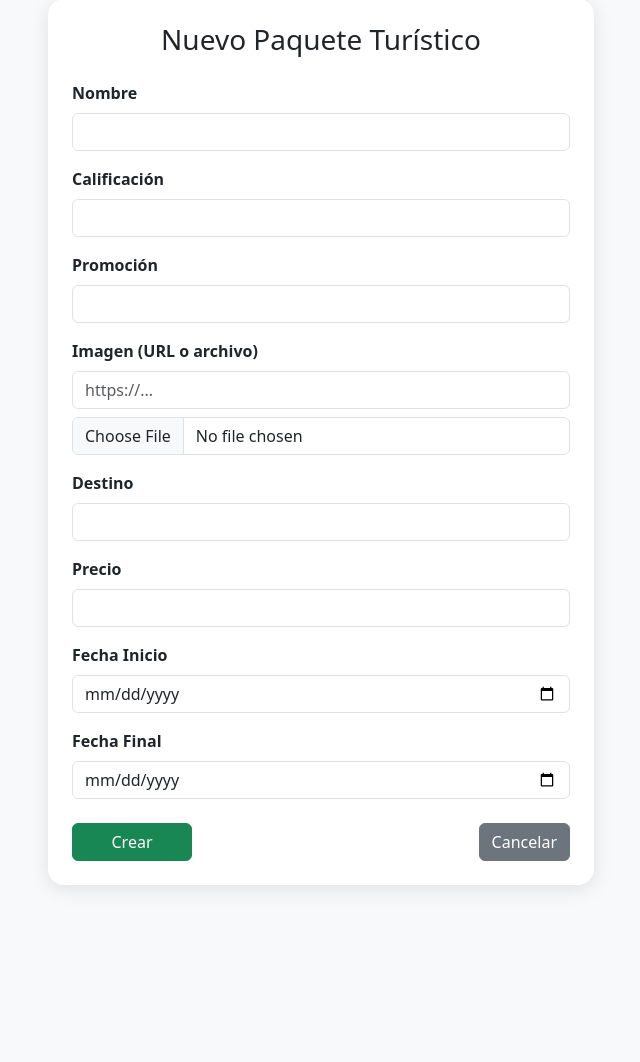
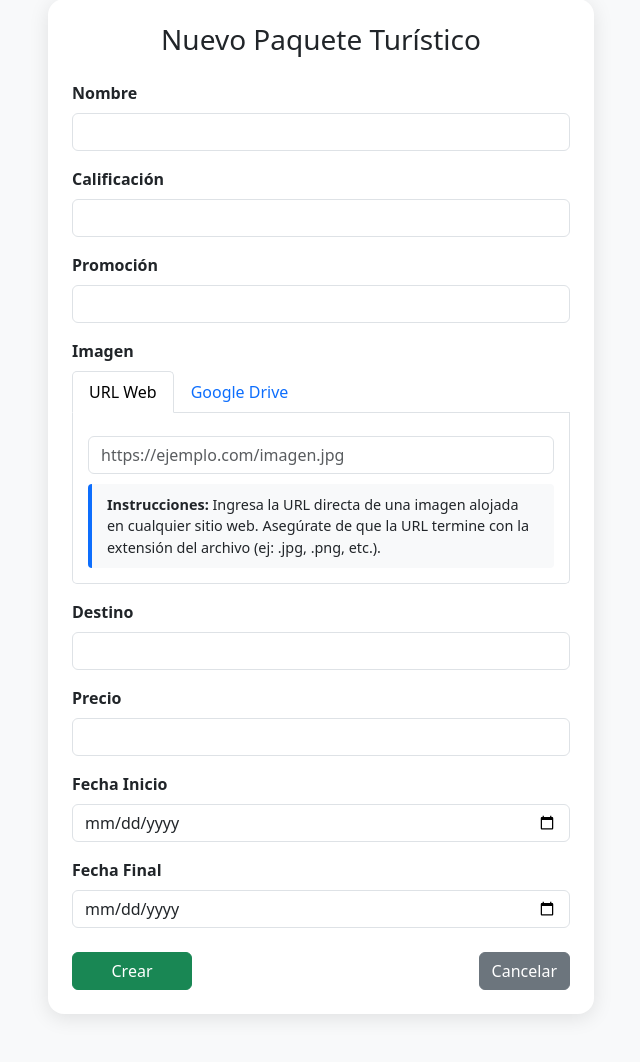
Before and after one commit to VicenteBlas/Agenda-de-viajes, a Flask app: page /form_paquete in a window 1280 px wide. Shown: the part 49-1111 px from the top of the page, without its empty margins (319-959 px from the left). Before the commit the page ends 938 px from the top, so only its background shows below. Run offline with Flask 3, Linux system fonts and the light colour scheme.

Commit message:
Cambios finales

```diff
--- a/app.py
+++ b/app.py
@@ -120,6 +120,30 @@ def allowed_file(filename):
     """Verifica si la extensión del archivo está permitida"""
     return '.' in filename and \
            filename.rsplit('.', 1)[1].lower() in app.config['ALLOWED_EXTENSIONS']
+
+def convert_google_drive_url(url):
+    """Convierte un enlace de Google Drive a un enlace directo de imagen"""
+    if not url or 'drive.google.com' not in url:
+        return url
+
+    # Formato 1: https://drive.google.com/uc?id=FILE_ID
+    if 'uc?id=' in url:
+        file_id = url.split('uc?id=')[1].split('&')[0]
+        return f"https://drive.google.com/thumbnail?id={file_id}&sz=w1000"
+
+    # Formato 2: https://drive.google.com/file/d/FILE_ID/view?usp=sharing
+    if 'file/d/' in url:
+        parts = url.split('/')
+        try:
+            file_id_index = parts.index('d') + 1
+            if file_id_index < len(parts):
+                file_id = parts[file_id_index]
+                return f"https://drive.google.com/thumbnail?id={file_id}&sz=w1000"
+        except (ValueError, IndexError):
+            pass
+
+    # Si no se puede convertir, devolver el original
+    return url
 
 # Filtro personalizado para asegurar imágenes públicas
 @app.template_filter('ensure_public_image')
@@ -923,28 +947,13 @@ def nuevo_paquete():
         fecha_inicio = request.form['fecha_inicio']
         fecha_final = request.form['fecha_final']
 
-        imagen_url = request.form['imagen_url'].strip()
-        imagen_archivo = request.files['imagen_archivo']
+        imagen_url = request.form.get('imagen_url', '').strip()
+        imagen_drive = request.form.get('imagen_drive', '').strip()
         imagen = ''
 
-        # Manejo mejorado de imágenes
-        if imagen_archivo and imagen_archivo.filename:
-            # Verificar que es una extensión permitida
-            if allowed_file(imagen_archivo.filename):
-                filename = secure_filename(imagen_archivo.filename)
-                # Crear subdirectorio por fecha para mejor organización
-                today = datetime.now().strftime('%Y-%m-%d')
-                upload_dir = os.path.join(app.config['UPLOAD_FOLDER'], today)
-                os.makedirs(upload_dir, exist_ok=True)
-
-                # Guardar archivo
-                ruta = os.path.join(upload_dir, filename)
-                imagen_archivo.save(ruta)
-
-                # Guardar ruta relativa para acceso público
-                imagen = f"uploads/{today}/{filename}"
-            else:
-                flash('Tipo de archivo no permitido. Use PNG, JPG, JPEG o GIF.', 'error')
+        # Prioridad: 1. Google Drive, 2. URL normal
+        if imagen_drive:
+            imagen = convert_google_drive_url(imagen_drive)
         elif imagen_url:
             imagen = imagen_url
 
@@ -983,25 +992,20 @@ def editar_paquete(id):
         paquete.Fecha_Inicio = datetime.strptime(request.form['fecha_inicio'], '%Y-%m-%d')
         paquete.Fecha_Final = datetime.strptime(request.form['fecha_final'], '%Y-%m-%d')
 
-        imagen_url = request.form['imagen_url'].strip()
-        imagen_archivo = request.files['imagen_archivo']
+        imagen_url = request.form.get('imagen_url', '').strip()
+        imagen_drive = request.form.get('imagen_drive', '').strip()
 
         # Solo actualizar la imagen si se proporciona una nueva
-        if imagen_archivo and imagen_archivo.filename:
-            if allowed_file(imagen_archivo.filename):
-                filename = secure_filename(imagen_archivo.filename)
-                today = datetime.now().strftime('%Y-%m-%d')
-                upload_dir = os.path.join(app.config['UPLOAD_FOLDER'], today)
-                os.makedirs(upload_dir, exist_ok=True)
+        nueva_imagen = None
 
-                ruta = os.path.join(upload_dir, filename)
-                imagen_archivo.save(ruta)
+        if imagen_drive:
+            nueva_imagen = convert_google_drive_url(imagen_drive)
+        elif imagen_url:
+            nueva_imagen = imagen_url
 
-                paquete.Imagen = f"uploads/{today}/{filename}"
-            else:
-                flash('Tipo de archivo no permitido. Use PNG, JPG, JPEG o GIF.', 'error')
-        elif imagen_url:
-            paquete.Imagen = imagen_url
+        # Actualizar la imagen solo si se proporcionó una nueva
+        if nueva_imagen is not None:
+            paquete.Imagen = nueva_imagen
 
         db.session.commit()
         flash('Paquete actualizado correctamente', 'success')
--- a/templates/form_paquete.html
+++ b/templates/form_paquete.html
@@ -19,6 +19,32 @@
     .btn-success {
       width: 120px;
     }
+    .image-preview {
+      max-width: 100%;
+      max-height: 200px;
+      margin-top: 10px;
+      border-radius: 5px;
+      display: none;
+    }
+    .tab-content {
+      padding: 15px;
+      border: 1px solid #dee2e6;
+      border-top: none;
+      border-radius: 0 0 5px 5px;
+    }
+    .nav-tabs .nav-link {
+      border: 1px solid transparent;
+      border-top-left-radius: 5px;
+      border-top-right-radius: 5px;
+    }
+    .instructions {
+      background-color: #f8f9fa;
+      border-left: 4px solid #0d6efd;
+      padding: 10px 15px;
+      margin-top: 10px;
+      border-radius: 4px;
+      font-size: 0.9rem;
+    }
   </style>
 </head>
 <body>
@@ -29,8 +55,7 @@
           <h3 class="mb-4 text-center">{{ 'Editar' if paquete else 'Nuevo' }} Paquete Turístico</h3>
 
           <form method="POST"
-      action="{{ url_for('nuevo_paquete') if not paquete else url_for('editar_paquete', id=paquete.idPaquete) }}"
-      enctype="multipart/form-data">
+      action="{{ url_for('nuevo_paquete') if not paquete else url_for('editar_paquete', id=paquete.idPaquete) }}">
 
             <div class="mb-3">
               <label for="nombre" class="form-label">Nombre</label>
@@ -48,13 +73,53 @@
             </div>
 
             <div class="mb-3">
-              <label class="form-label">Imagen (URL o archivo)</label>
-              <input type="text" name="imagen_url" class="form-control mb-2" placeholder="https://..." value="{{ paquete.Imagen if paquete and paquete.Imagen.startswith('http') else '' }}">
-              <input type="file" name="imagen_archivo" class="form-control">
+              <label class="form-label">Imagen</label>
+
+              <!-- Pestañas para seleccionar tipo de imagen -->
+              <ul class="nav nav-tabs" id="imageTab" role="tablist">
+                <li class="nav-item" role="presentation">
+                  <button class="nav-link active" id="url-tab" data-bs-toggle="tab" data-bs-target="#url" type="button" role="tab">URL Web</button>
+                </li>
+                <li class="nav-item" role="presentation">
+                  <button class="nav-link" id="drive-tab" data-bs-toggle="tab" data-bs-target="#drive" type="button" role="tab">Google Drive</button>
+                </li>
+              </ul>
+
+              <div class="tab-content" id="imageTabContent">
+                <!-- Pestaña para URL normal -->
+                <div class="tab-pane fade show active" id="url" role="tabpanel">
+                  <input type="text" name="imagen_url" class="form-control mt-2" placeholder="https://ejemplo.com/imagen.jpg"
+                         value="{{ paquete.Imagen if paquete and (paquete.Imagen.startswith('http') and 'drive.google.com' not in paquete.Imagen) else '' }}"
+                         onchange="previewImage(this.value, 'url-preview')">
+                  <img id="url-preview" class="image-preview">
+                  <div class="instructions">
+                    <strong>Instrucciones:</strong> Ingresa la URL directa de una imagen alojada en cualquier sitio web.
+                    Asegúrate de que la URL termine con la extensión del archivo (ej: .jpg, .png, etc.).
+                  </div>
+                </div>
+
+                <!-- Pestaña para Google Drive -->
+                <div class="tab-pane fade" id="drive" role="tabpanel">
+                  <input type="text" name="imagen_drive" class="form-control mt-2" placeholder="https://drive.google.com/..."
+                         value="{{ paquete.Imagen if paquete and 'drive.google.com' in paquete.Imagen else '' }}"
+                         onchange="previewImage(convertGoogleDriveUrl(this.value), 'drive-preview')">
+                  <img id="drive-preview" class="image-preview">
+                  <div class="instructions">
+                    <strong>Instrucciones para Google Drive:</strong><br>
+                    1. Sube tu imagen a Google Drive<br>
+                    2. Haz clic derecho sobre el archivo y selecciona "Compartir"<br>
+                    3. Cambia el acceso a "Cualquier persona con el enlace"<br>
+                    4. Copia el enlace compartido y pégala aquí<br>
+                    5. El sistema convertirá automáticamente el enlace para mostrarse correctamente
+                  </div>
+                </div>
+              </div>
+
+              <!-- Mostrar imagen actual si estamos editando -->
               {% if paquete and paquete.Imagen %}
-              <div class="mt-2 text-center">
+              <div class="mt-3">
                 <small>Imagen actual:</small><br>
-                <img src="{{ paquete.Imagen }}" alt="Imagen actual" class="img-fluid rounded" style="max-width: 200px;">
+                <img src="{{ paquete.Imagen | ensure_public_image }}" alt="Imagen actual" class="img-fluid rounded mt-2" style="max-width: 200px;">
               </div>
               {% endif %}
             </div>
@@ -66,8 +131,8 @@
 
             <div class="mb-3">
               <label for="precio" class="form-label">Precio</label>
-<input type="text" name="precio" id="precio" class="form-control"
-       value="{{ '{:,.0f}'.format(paquete.Precio) if paquete else '' }}">
+              <input type="text" name="precio" id="precio" class="form-control"
+                     value="{{ '{:,.0f}'.format(paquete.Precio) if paquete else '' }}">
             </div>
 
             <div class="mb-3">
@@ -82,12 +147,72 @@
 
             <div class="d-flex justify-content-between mt-4">
               <button type="submit" class="btn btn-success">{{ 'Actualizar' if paquete else 'Crear' }}</button>
-              <a href="{{ url_for('mostrar_paquetes') }}" class="btn btn-secondary">Cancelar</a>
+              <a href="{{ url_for('pack') }}" class="btn btn-secondary">Cancelar</a>
             </div>
           </form>
         </div>
       </div>
     </div>
   </div>
+
+  <script src="https://cdn.jsdelivr.net/npm/bootstrap@5.3.2/dist/js/bootstrap.bundle.min.js"></script>
+  <script>
+    // Función para previsualizar imágenes
+    function previewImage(url, previewId) {
+      const preview = document.getElementById(previewId);
+      if (url) {
+        preview.src = url;
+        preview.style.display = 'block';
+      } else {
+        preview.style.display = 'none';
+      }
+    }
+
+    // Función para convertir enlace de Google Drive a enlace directo de imagen
+    function convertGoogleDriveUrl(url) {
+      if (!url) return '';
+
+      // Si ya es un enlace directo, devolverlo tal cual
+      if (url.includes('uc?id=') || url.includes('file/d/')) {
+        // Formato 1: https://drive.google.com/uc?id=FILE_ID
+        if (url.includes('uc?id=')) {
+          const fileId = url.split('uc?id=')[1];
+          return `https://drive.google.com/thumbnail?id=${fileId}&sz=w1000`;
+        }
+
+        // Formato 2: https://drive.google.com/file/d/FILE_ID/view?usp=sharing
+        if (url.includes('file/d/')) {
+          const parts = url.split('/');
+          const fileIdIndex = parts.indexOf('d') + 1;
+          if (fileIdIndex < parts.length) {
+            const fileId = parts[fileIdIndex];
+            return `https://drive.google.com/thumbnail?id=${fileId}&sz=w1000`;
+          }
+        }
+      }
+
+      return url;
+    }
+
+    // Inicializar pestañas correctamente según el tipo de imagen actual
+    document.addEventListener('DOMContentLoaded', function() {
+      {% if paquete and paquete.Imagen %}
+        const currentImage = "{{ paquete.Imagen }}";
+        if (currentImage.includes('drive.google.com')) {
+          // Activar pestaña de Google Drive
+          const driveTab = new bootstrap.Tab(document.getElementById('drive-tab'));
+          driveTab.show();
+          // Convertir y previsualizar
+          const driveUrl = convertGoogleDriveUrl(currentImage);
+          previewImage(driveUrl, 'drive-preview');
+        } else if (currentImage.startsWith('http')) {
+          // Activar pestaña de URL normal
+          const urlTab = new bootstrap.Tab(document.getElementById('url-tab'));
+          urlTab.show();
+          previewImage(currentImage, 'url-preview');
+        }
+      {% endif %}
+    });
+  </script>
 </body>
 </html>
```
